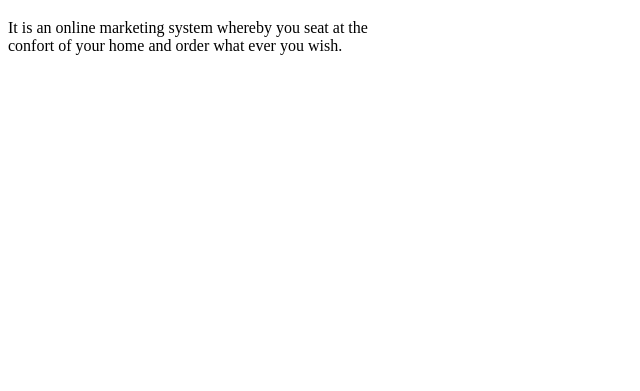
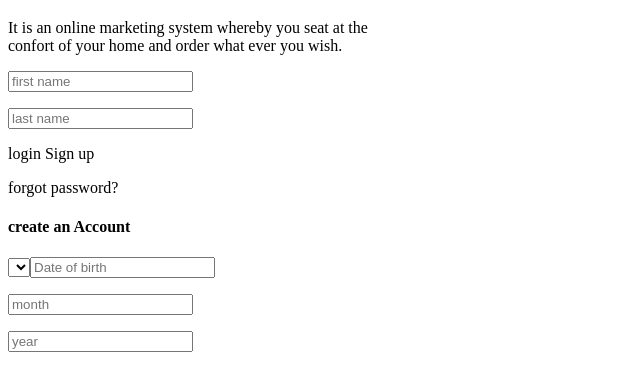
Before and after one commit to Besing-4/newrepository2, a plain HTML site: page index.html in a window 1280 px wide. Shown: the part 61-452 px from the top of the page, without its empty margins (0-640 px from the left). Drawn offline with Linux system fonts and the light colour scheme.

Commit message:
added a form

```diff
--- a/index.html
+++ b/index.html
@@ -10,5 +10,22 @@
     <h1>shopping online make life easy</h1>
 
     <p> It is an online marketing system whereby you seat at the <br> confort of your home and order what ever you wish.</p>
+    <form>
+       <p> <input type="text" placeholder="first name"></p>
+       <p> <input type="text" placeholder="last name"></p>
+       <p>login
+        Sign up
+       </p>
+       <p>forgot password?</p>
+<h4> create an Account</h4>
+<select>
+    <option>
+<p> <input type="text" placeholder="Date of birth">
+
+</p></option>
+
+<p> <input type="text" placeholder="month"></p>
+<p> <input type="text" placeholder="year"></p></select>
+    </form>
 </body>
 </html>
```
